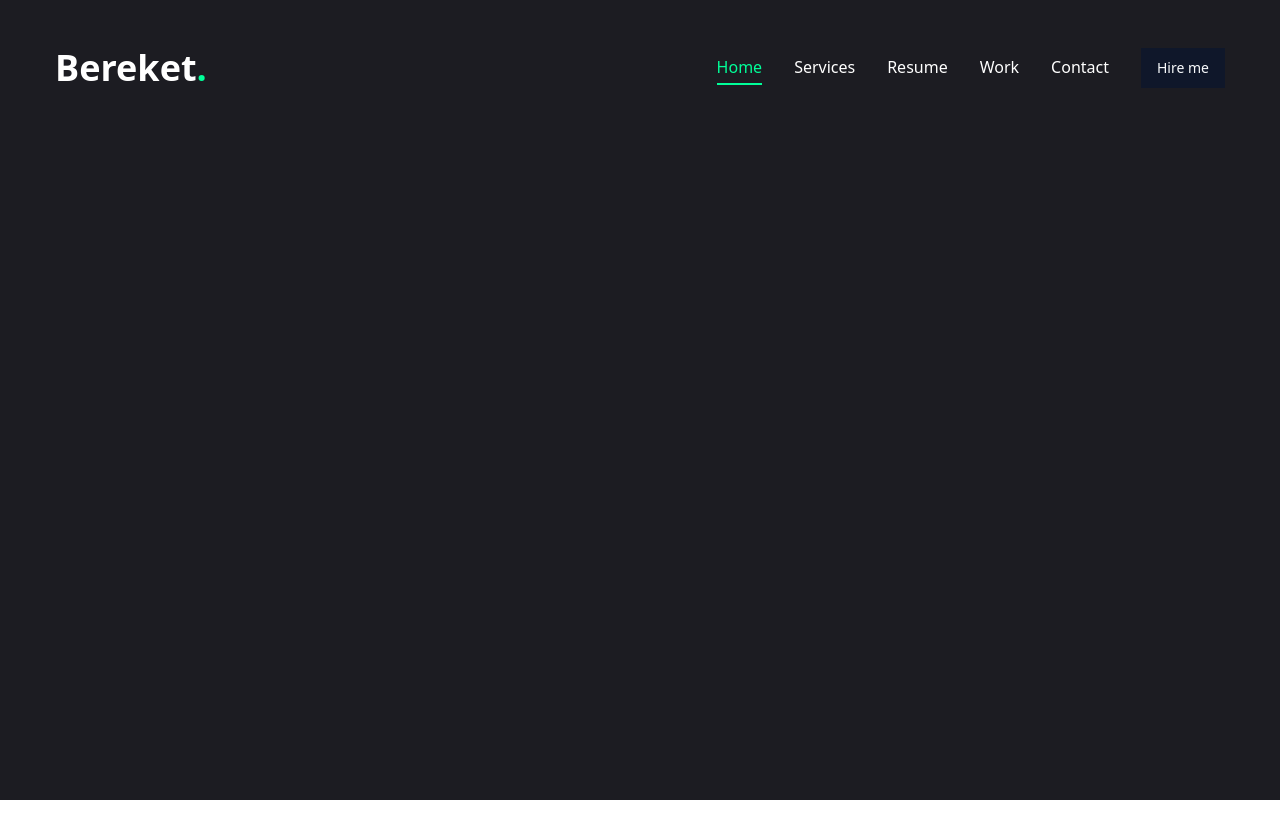
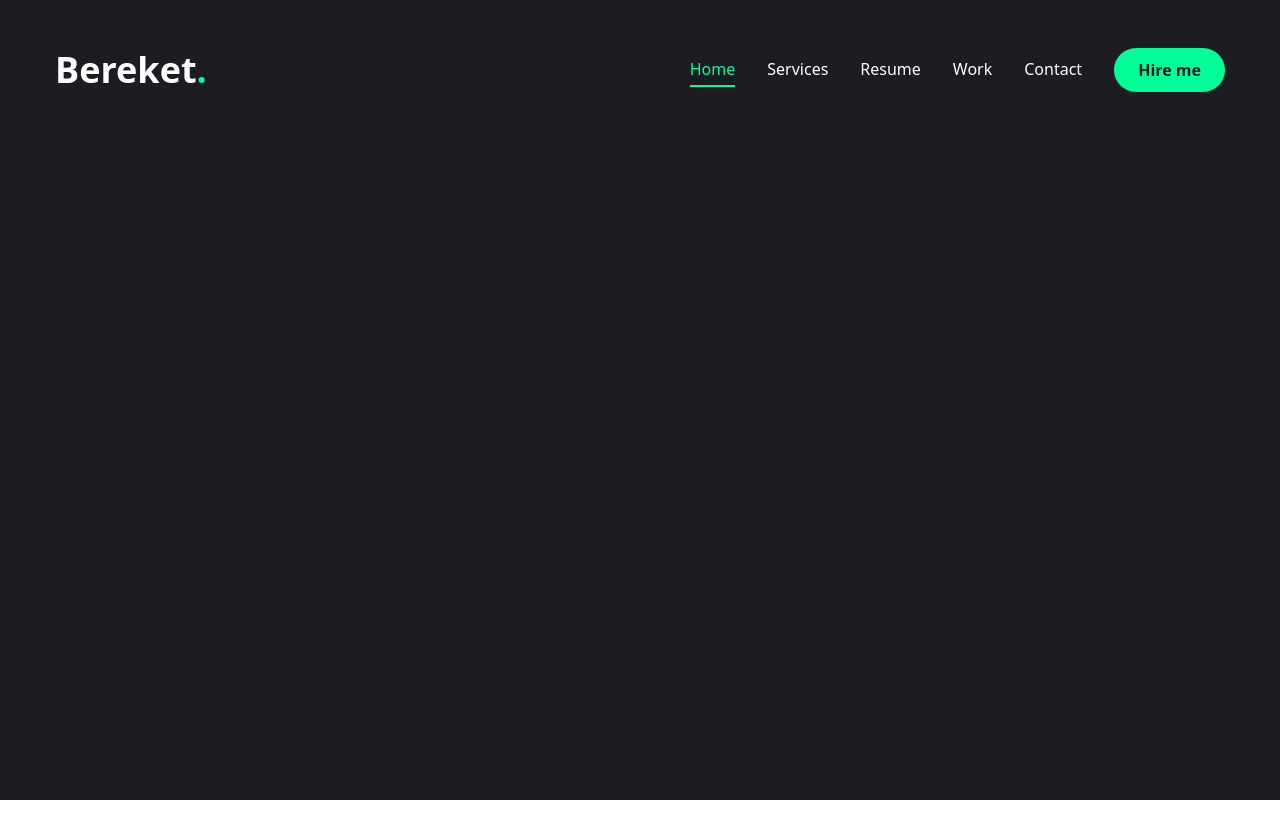
Before and after one commit to bereket-7/bereket-portfolio, a Next.js app: page / in a window 1280 px wide. Shown: the top 838 px of the page. Built offline with nearby package versions, Linux system fonts and the light colour scheme.

Commit message:
hire me button update

```diff
--- a/components/ui/button.jsx
+++ b/components/ui/button.jsx
@@ -5,25 +5,18 @@
 import { cn } from "@/lib/utils"
 
 const buttonVariants = cva(
-  "inline-flex items-center justify-center gap-2 whitespace-nowrap rounded-md text-sm font-medium ring-offset-white transition-colors focus-visible:outline-none focus-visible:ring-2 focus-visible:ring-slate-950 focus-visible:ring-offset-2 disabled:pointer-events-none disabled:opacity-50 [&_svg]:pointer-events-none [&_svg]:size-4 [&_svg]:shrink-0 dark:ring-offset-slate-950 dark:focus-visible:ring-slate-300",
+  "inline-flex items-center justify-center whitespace-nowrap rounded-full text-base text-base font-semibold ring-offset-white transition-colors",
   {
     variants: {
       variant: {
-        default: "bg-slate-900 text-slate-50 hover:bg-slate-900/90 dark:bg-slate-50 dark:text-slate-900 dark:hover:bg-slate-50/90",
-        destructive:
-          "bg-red-500 text-slate-50 hover:bg-red-500/90 dark:bg-red-900 dark:text-slate-50 dark:hover:bg-red-900/90",
-        outline:
-          "border border-slate-200 bg-white hover:bg-slate-100 hover:text-slate-900 dark:border-slate-800 dark:bg-slate-950 dark:hover:bg-slate-800 dark:hover:text-slate-50",
-        secondary:
-          "bg-slate-100 text-slate-900 hover:bg-slate-100/80 dark:bg-slate-800 dark:text-slate-50 dark:hover:bg-slate-800/80",
-        ghost: "hover:bg-slate-100 hover:text-slate-900 dark:hover:bg-slate-800 dark:hover:text-slate-50",
-        link: "text-slate-900 underline-offset-4 hover:underline dark:text-slate-50",
+        default: "bg-accent text-primary hover:bg-accent-hover ",
+        primary: "bg-accent text-white",
+        outline: "border border-accent bg-transparent text-accent hover:bg-accent-hover:text-primary",
       },
       size: {
-        default: "h-10 px-4 py-2",
-        sm: "h-9 rounded-md px-3",
-        lg: "h-11 rounded-md px-8",
-        icon: "h-10 w-10",
+        default: "h-[44px] px-6",
+        md: "h-[48px] px-6",
+        lg: "h-[56px] px-8 text-sm uppercase tracking-[2px]",
       },
     },
     defaultVariants: {
```
